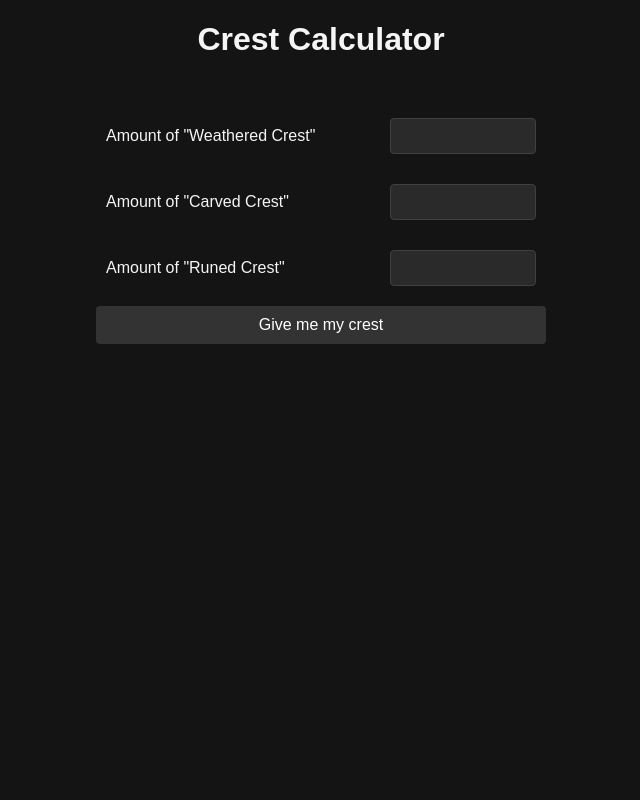
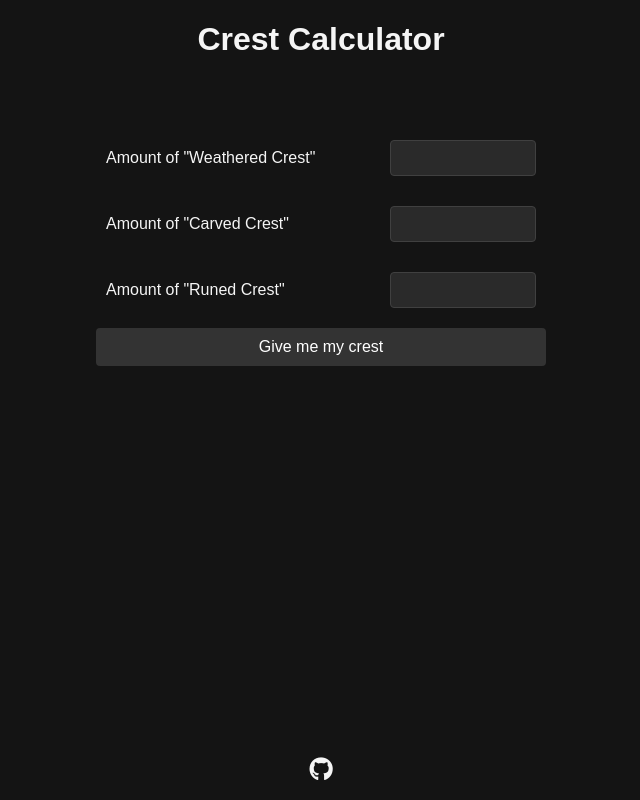
Before and after one commit to Helbob/crest-calculator, a plain HTML site: page index.html in a window 1280 px wide. Shown: the whole page, without its empty margins (319-959 px from the left). Drawn offline with Linux system fonts and the light colour scheme.

Commit message:
github added

```diff
--- a/index.html
+++ b/index.html
@@ -5,6 +5,10 @@
     <meta name="viewport" content="width=device-width, initial-scale=1.0" />
     <title>Crest Calculator</title>
     <link rel="stylesheet" href="style.css" />
+    <link
+      rel="stylesheet"
+      href="https://cdnjs.cloudflare.com/ajax/libs/font-awesome/6.5.1/css/all.min.css"
+    />
     <script src="script.js" defer></script>
   </head>
   <body>
@@ -25,5 +29,10 @@
       <button id="calculation">Give me my crest</button>
       <div id="result"></div>
     </div>
+    <footer>
+      <a href="https://github.com/Helbob/crest-calculator" target="_blank">
+        <i class="fab fa-github"></i>
+      </a>
+    </footer>
   </body>
 </html>
--- a/style.css
+++ b/style.css
@@ -1,10 +1,30 @@
 body {
+  min-height: 100vh;
   margin: 0;
   padding: 0;
   background-color: #141414;
   font-family: Arial, sans-serif;
   color: whitesmoke;
   text-align: center;
+  display: flex;
+  flex-direction: column;
+}
+
+footer {
+  margin-top: auto;
+  padding: 1rem;
+  background-color: #141414;
+}
+
+footer a {
+  color: whitesmoke;
+  font-size: 24px;
+  text-decoration: none;
+  transition: color 0.2s;
+}
+
+footer a:hover {
+  color: #404040;
 }
 
 #calculator {
```
